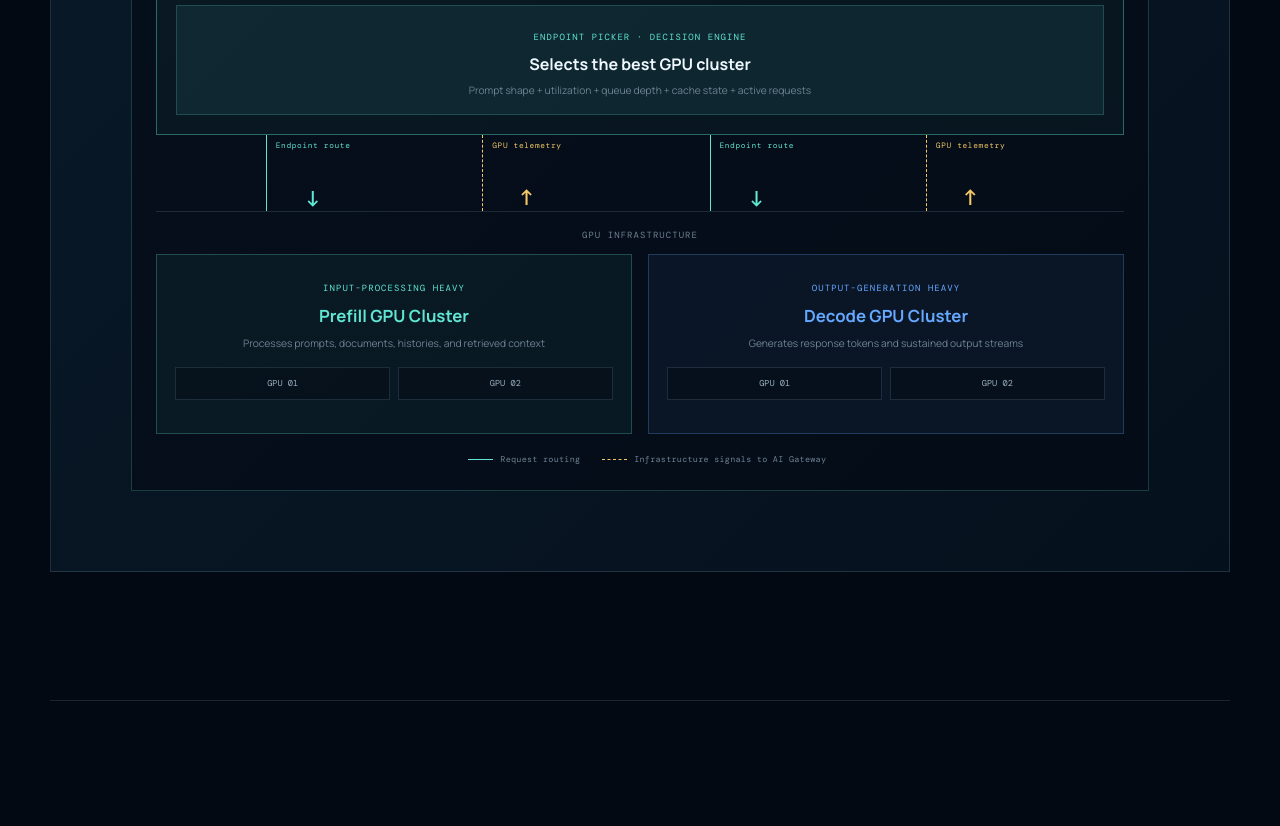
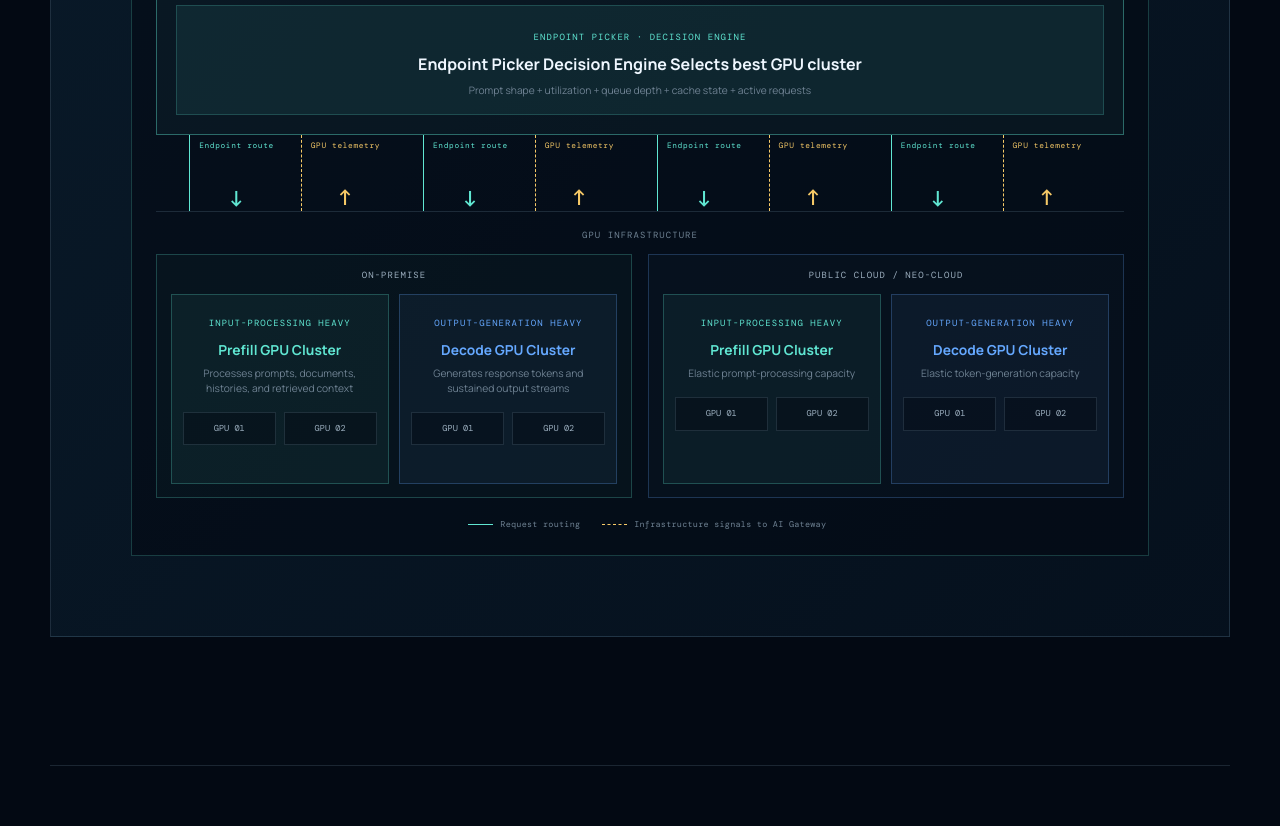
Before and after one commit to pranavdharwadkar/gpu-aware-ai-gateway, a plain HTML site: page index.html in a window 1280 px wide. Shown: the part 2704-3530 px from the top of the page. Drawn offline with nearby package versions, Linux system fonts and the light colour scheme.

Commit message:
Expand solution diagram across cloud environments

```diff
--- a/index.html
+++ b/index.html
@@ -238,17 +238,25 @@
             <span class="gateway-title">GPU-aware AI Gateway</span>
             <div class="engine-core">
               <small>ENDPOINT PICKER · DECISION ENGINE</small>
-              <strong>Selects the best GPU cluster</strong>
+              <strong>Endpoint Picker Decision Engine Selects best GPU cluster</strong>
               <p>Prompt shape + utilization + queue depth + cache state + active requests</p>
             </div>
           </div>
 
           <div class="route-feedback-layer" aria-hidden="true">
-            <div class="route-channel">
+            <div class="route-channel" aria-label="On-premise Prefill routing and telemetry">
               <span class="route-down"><small>Endpoint route</small><b>↓</b></span>
               <span class="telemetry-up"><b>↑</b><small>GPU telemetry</small></span>
             </div>
-            <div class="route-channel">
+            <div class="route-channel" aria-label="On-premise Decode routing and telemetry">
+              <span class="route-down"><small>Endpoint route</small><b>↓</b></span>
+              <span class="telemetry-up"><b>↑</b><small>GPU telemetry</small></span>
+            </div>
+            <div class="route-channel" aria-label="Public cloud Prefill routing and telemetry">
+              <span class="route-down"><small>Endpoint route</small><b>↓</b></span>
+              <span class="telemetry-up"><b>↑</b><small>GPU telemetry</small></span>
+            </div>
+            <div class="route-channel" aria-label="Public cloud Decode routing and telemetry">
               <span class="route-down"><small>Endpoint route</small><b>↓</b></span>
               <span class="telemetry-up"><b>↑</b><small>GPU telemetry</small></span>
             </div>
@@ -256,6 +264,9 @@
 
           <div class="infrastructure-layer">
             <div class="layer-label">GPU INFRASTRUCTURE</div>
+            <div class="infra-environments">
+              <div class="infra-environment onprem-environment">
+                <span class="infra-environment-label">ON-PREMISE</span>
                 <div class="cluster-grid">
                   <div class="gpu-cluster prefill-cluster">
                     <small>INPUT-PROCESSING HEAVY</small>
@@ -268,6 +279,25 @@
                     <strong>Decode GPU Cluster</strong>
                     <p>Generates response tokens and sustained output streams</p>
                     <div class="gpu-nodes"><span>GPU 01</span><span>GPU 02</span></div>
+                  </div>
+                </div>
+              </div>
+              <div class="infra-environment cloud-environment">
+                <span class="infra-environment-label">PUBLIC CLOUD / NEO-CLOUD</span>
+                <div class="cluster-grid">
+                  <div class="gpu-cluster prefill-cluster">
+                    <small>INPUT-PROCESSING HEAVY</small>
+                    <strong>Prefill GPU Cluster</strong>
+                    <p>Elastic prompt-processing capacity</p>
+                    <div class="gpu-nodes"><span>GPU 01</span><span>GPU 02</span></div>
+                  </div>
+                  <div class="gpu-cluster decode-cluster">
+                    <small>OUTPUT-GENERATION HEAVY</small>
+                    <strong>Decode GPU Cluster</strong>
+                    <p>Elastic token-generation capacity</p>
+                    <div class="gpu-nodes"><span>GPU 01</span><span>GPU 02</span></div>
+                  </div>
+                </div>
               </div>
             </div>
           </div>
--- a/styles.css
+++ b/styles.css
@@ -784,8 +784,8 @@ h1 em {
 .route-feedback-layer {
   display: grid;
   gap: 1rem;
-  grid-template-columns: 1fr 1fr;
-  padding: 0 5%;
+  grid-template-columns: repeat(4, 1fr);
+  padding: 0 2.5%;
 }
 
 .route-channel {
@@ -831,16 +831,47 @@ h1 em {
   padding-top: 1rem;
 }
 
-.cluster-grid {
+.infra-environments {
   display: grid;
   gap: 1rem;
   grid-template-columns: 1fr 1fr;
 }
 
+.infra-environment {
+  border: 1px solid var(--line);
+  padding: 0.85rem;
+}
+
+.onprem-environment {
+  background: rgba(96, 230, 210, 0.025);
+  border-color: rgba(96, 230, 210, 0.24);
+}
+
+.cloud-environment {
+  background: rgba(101, 168, 255, 0.025);
+  border-color: rgba(101, 168, 255, 0.24);
+}
+
+.infra-environment-label {
+  color: var(--muted);
+  display: block;
+  font-family: "DM Mono", monospace;
+  font-size: 0.56rem;
+  letter-spacing: 0.12em;
+  margin-bottom: 0.7rem;
+  text-align: center;
+}
+
+.cluster-grid {
+  display: grid;
+  gap: 0.65rem;
+  grid-template-columns: 1fr 1fr;
+}
+
 .gpu-cluster {
   border: 1px solid var(--line);
-  min-height: 180px;
-  padding: 1.15rem;
+  min-height: 190px;
+  padding: 0.85rem 0.7rem;
   text-align: center;
 }
 
@@ -866,7 +897,7 @@ h1 em {
 
 .gpu-cluster strong {
   display: block;
-  font-size: 1.05rem;
+  font-size: 0.86rem;
   margin-top: 0.3rem;
 }
 
@@ -1251,6 +1282,8 @@ footer {
   .route-channel { gap: 0.25rem; height: 88px; }
   .route-channel span { padding: 0.2rem 0.3rem; }
   .route-channel small { font-size: 0.42rem; }
+  .infra-environments { grid-template-columns: 1fr; }
+  .infra-environment-label { font-size: 0.52rem; }
   .gpu-cluster { min-height: 205px; padding: 0.9rem 0.65rem; }
   .gpu-cluster strong { font-size: 0.88rem; }
   .gpu-nodes { grid-template-columns: 1fr; }
```
Lines whose indentation alone changed are shown as unchanged.
